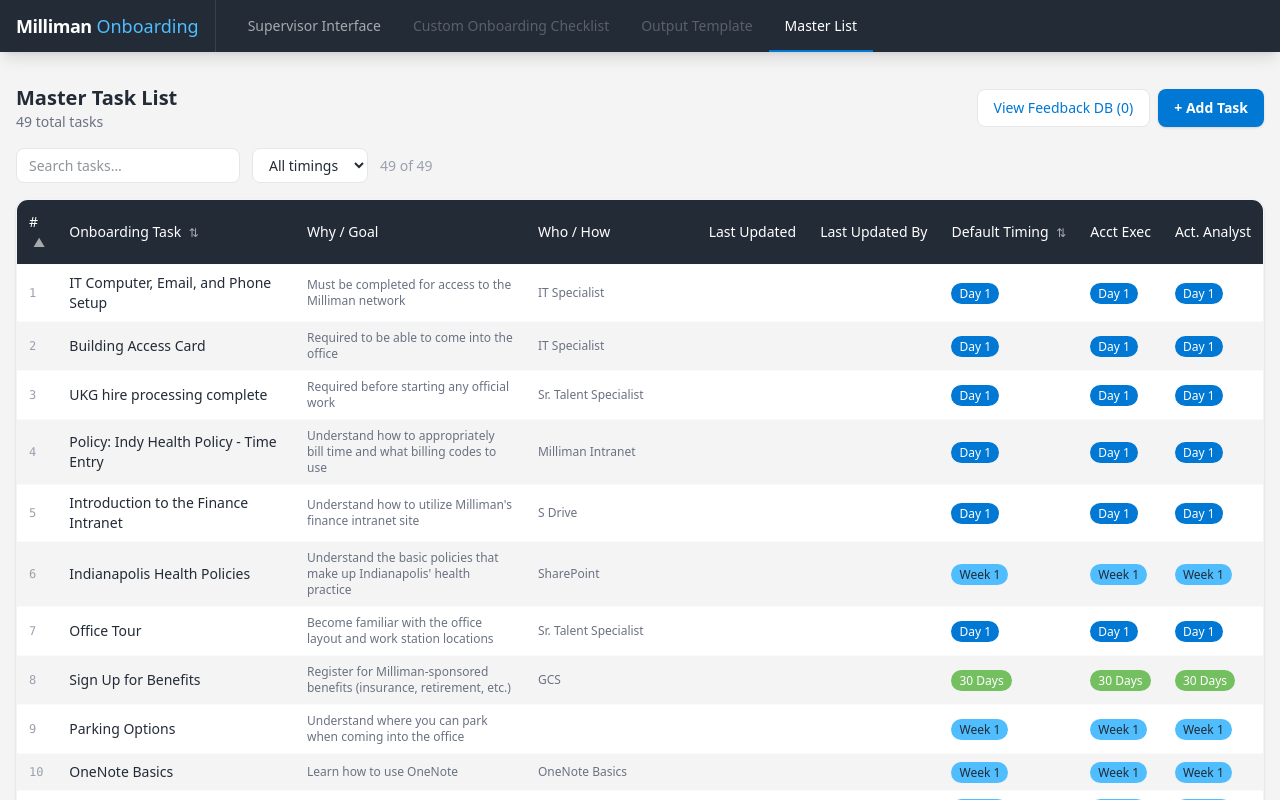
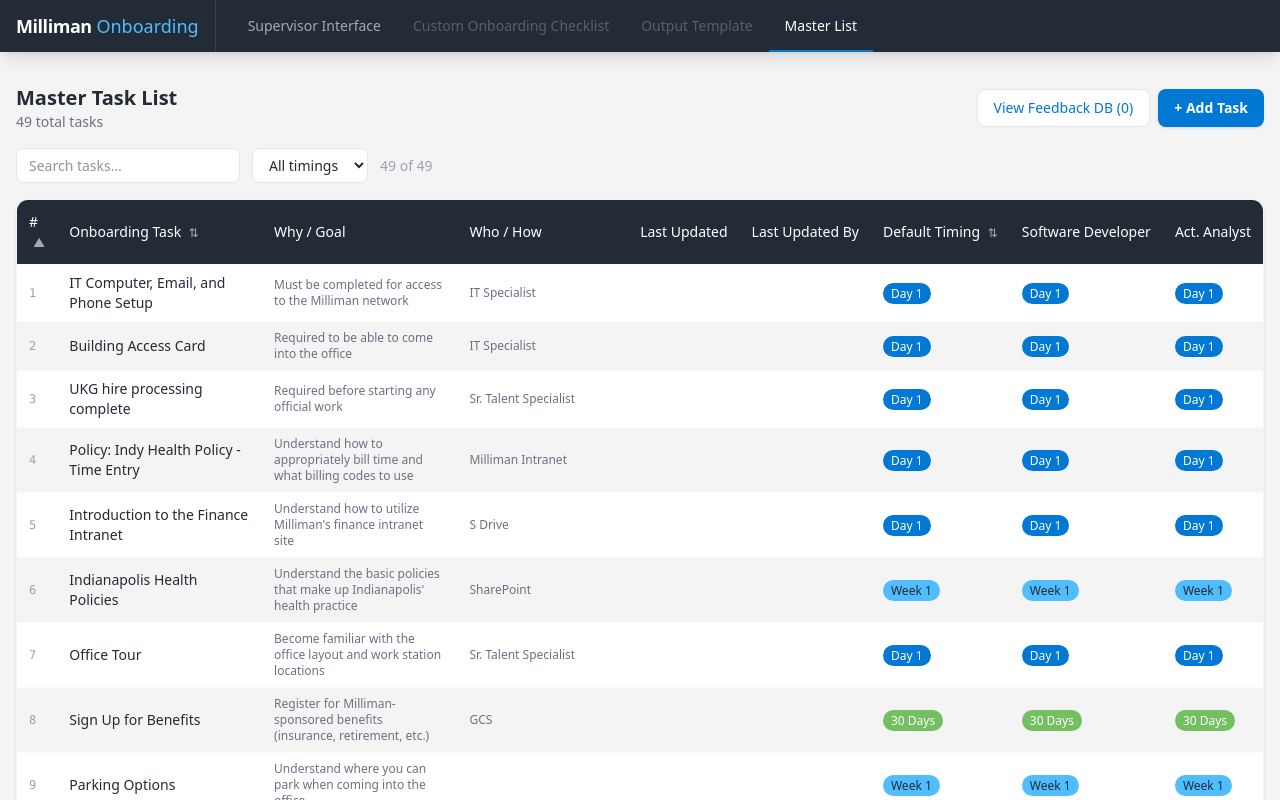
Before and after one commit to dylan-bakr/onboarding-checklist-tool, a React (Vite) app: page / in a window 1280 px wide. Both pictures are taken after a click on the button "Master List". Shown: the top 800 px of the page. Built offline with nearby package versions, Linux system fonts and the light colour scheme.

Commit message:
more rename

```diff
--- a/src/components/AddTaskModal.tsx
+++ b/src/components/AddTaskModal.tsx
@@ -96,7 +96,7 @@ export default function AddTaskModal({ onClose }: Props) {
               </select>
             </div>
             <div>
-              <label className={labelClass}>Acct Exec</label>
+              <label className={labelClass}>Software Developer</label>
               <select
                 className={inputClass}
                 value={form.softwareDeveloper}
--- a/src/components/MasterListView.tsx
+++ b/src/components/MasterListView.tsx
@@ -208,7 +208,9 @@ export default function MasterListView() {
                 Default Timing{' '}
                 <SortIcon field="defaultTiming" sortField={sortField} sortDir={sortDir} />
               </th>
-              <th className="px-3 py-3 text-left font-medium whitespace-nowrap">Acct Exec</th>
+              <th className="px-3 py-3 text-left font-medium whitespace-nowrap">
+                Software Developer
+              </th>
               <th className="px-3 py-3 text-left font-medium whitespace-nowrap">Act. Analyst</th>
             </tr>
           </thead>
```
